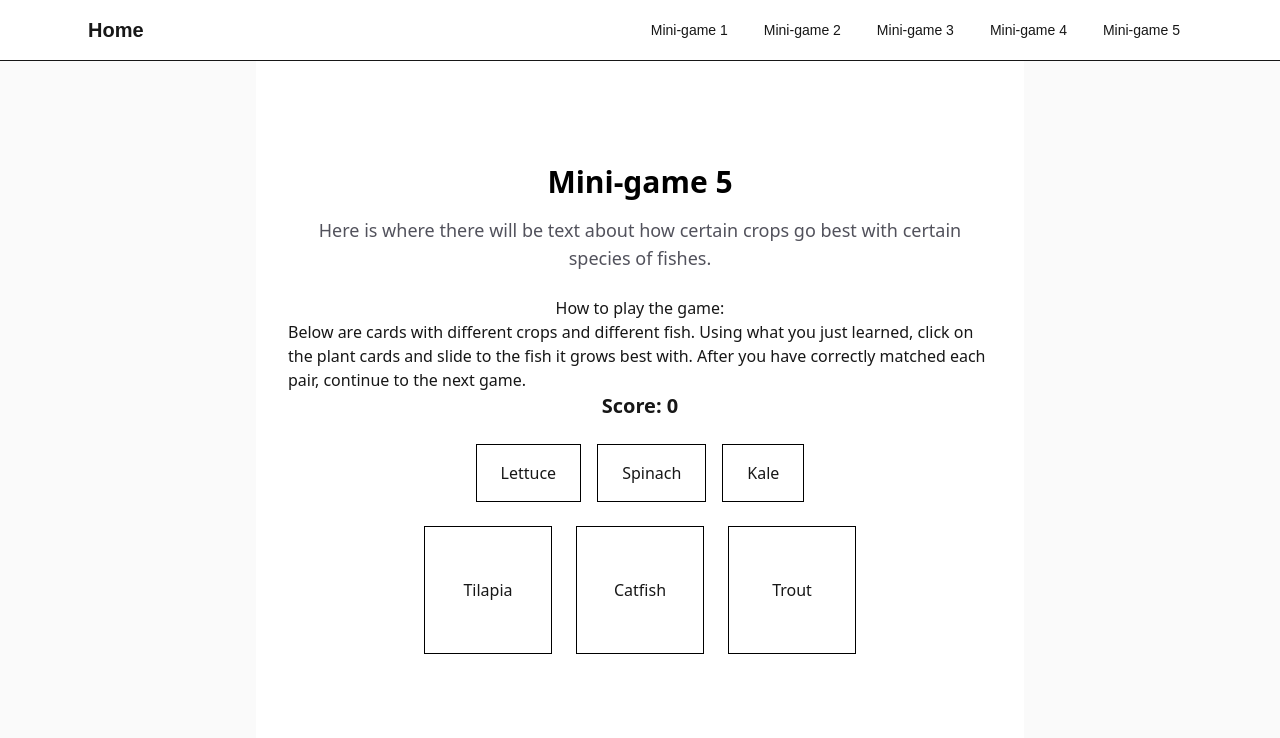
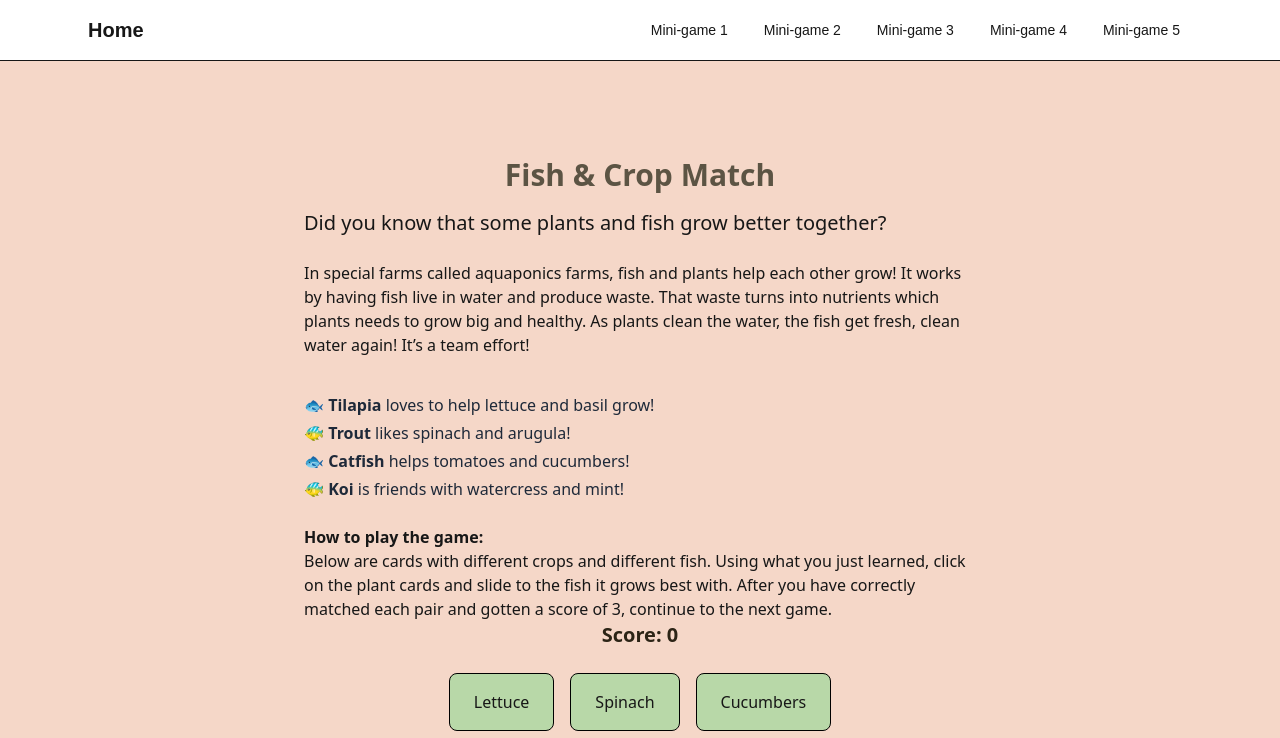
Before and after one commit to AshiJ7/FishFarmFrenzy, a Next.js app: page /mini-game-5 in a window 1280 px wide. Shown: the top 738 px of the page. Built offline with nearby package versions, Linux system fonts and the light colour scheme.

Commit message:
adding color and design to games

```diff
--- a/app/mini-game-5/fishmatch.tsx
+++ b/app/mini-game-5/fishmatch.tsx
@@ -17,8 +17,8 @@ export default function FishCropMatch() {
 
   const crops: Crop[] = [
     { id: 1, name: "Lettuce", fishMatch: 1 },
-    { id: 2, name: "Spinach", fishMatch: 2 },
-    { id: 3, name: "Kale", fishMatch: 3 },
+    { id: 2, name: "Spinach", fishMatch: 3 },
+    { id: 3, name: "Cucumbers", fishMatch: 2 },
   ];
 
   const fish: Fish[] = [
@@ -71,7 +71,7 @@ export default function FishCropMatch() {
   return (
     <div className="flex flex-col items-center gap-6">
 
-      <h2 className="text-xl font-bold">
+      <h2 className="text-xl font-bold text-[var(--color-text-primary)]">
         Score: {score}
       </h2>
 
@@ -82,7 +82,7 @@ export default function FishCropMatch() {
             key={crop.id}
             draggable={!matchedCrops.includes(crop.id)}
             onDragStart={(e) => handleDraggingStart(e, crop)}
-            className="cursor-grab solid border border-black px-6 py-4 bg-white-100 hover:bg-gray-200"
+            className="cursor-grab solid border rounded-lg border-black px-6 py-4 bg-[var(--mint-light)] hover:bg-gray-200"
           >
             {crop.name}
           </div>
@@ -96,7 +96,7 @@ export default function FishCropMatch() {
             key={f.id}
             onDragOver={handleDragOver}
             onDrop={(e) => handleDrop(e, f.id)}
-            className="flex h-32 w-32 items-center justify-center border border-black"
+            className="flex h-32 w-32 items-center rounded-lg justify-center bg-[var(--periwinkle)] border border-black"
           >
             {f.name}
           </div>
--- a/app/mini-game-5/lettuce-game/page.tsx
+++ b/app/mini-game-5/lettuce-game/page.tsx
@@ -172,9 +172,9 @@ useEffect(() => {
 
 
   return (
-    <div className="flex min-h-screen items-center justify-center bg-zinc-50 font-sans dark:bg-black">
-      <main className="flex min-h-screen w-full max-w-3xl flex-col items-center justify-center py-24 px-8 bg-white dark:bg-black">
-        <h1 className="text-3xl font-semibold text-black dark:text-zinc-50">Mini-game 5</h1>
+    <div className="flex min-h-screen items-center justify-center bg-[var(--peach-soft)] font-sans dark:bg-black">
+      <main className="flex min-h-screen w-full max-w-3xl flex-col items-center justify-center py-24 px-8 bg-[var(--peach-soft)] dark:bg-black">
+        <h1 className="text-3xl font-semibold text-[var(--color-text-secondary)] dark:text-zinc-50">Lettuce Catcher</h1>
         <p className="mt-4 max-w-2xl text-center text-lg text-zinc-600 dark:text-zinc-400">
           Blurb about traditional farm stats goes here. This is the educational section.
         </p>
@@ -184,18 +184,24 @@ useEffect(() => {
           You have 30 seconds to catch as much as you can before time runs out! After you can click the retry button to start again.
         </p>
         <br></br>
-        <div id="counter">Lettuce Score : <span>{score}</span></div>
         {!isPlaying && !gameOver && (
-    <button onClick={startGame}>Start Game</button>
+    <button className="p-4 text-left border-2 border-[var(--color-border-light)] rounded-lg hover:border-[var(--teal-medium)] hover:bg-[var(--mint-light)] transition-all text-[var(--color-text-primary)]" onClick={startGame}>Start Game</button>
+  )}
+        <div className="text-xl font-bold text-[var(--color-text-primary)]" id="counter">Lettuce Score : <span>{score}</span></div>
+        {gameOver && (
+    <div>
+      <p>Game Over!</p>
+      <button className="p-4 text-left border-2 border-[var(--color-border-light)] rounded-lg hover:border-[var(--teal-medium)] hover:bg-[var(--mint-light)] transition-all text-[var(--color-text-primary)]" onClick={startGame}>Retry</button>
+    </div>
+
   )}
 
   {isPlaying && <div>Time Left: {timeLeft}</div>}
 
-
-{gameOver && (
+  {!gameOver && (
   <div
     className="falling-objects-container"
-  ref={containerRef} //canvas for now
+    ref={containerRef}
     style={{
       position: 'relative',
       width: '500px',
@@ -205,7 +211,6 @@ useEffect(() => {
       backgroundColor: '#f0f0f0',
     }}
   >
-
     {objects.map(obj => (
       <div
         key={obj.id}
@@ -227,21 +232,24 @@ useEffect(() => {
       tabIndex={0}
       style={{
         position: 'absolute',
-      bottom: '0px',        // anchoring it to the bottom of the canvas
+        bottom: '0px',
         left: `${position.x}px`,
         width: '50px',
         height: '50px',
-      backgroundColor: 'red',
+        fontSize: '40px',
+        display: 'flex',
+        alignItems: 'center',
+        justifyContent: 'center',
         outline: 'none',
       }}
     >
-    Move Me
+      🧺
     </div>
+  </div>
+)}
 
 
 
-</div>
-)}
 
         <nav className="mt-8 flex gap-4">
           <Link href="/" className="text-foreground">Home</Link>
--- a/app/mini-game-5/page.tsx
+++ b/app/mini-game-5/page.tsx
@@ -20,18 +20,44 @@ export default function MiniGame5() {
 
 
   return (
-    <div className="flex min-h-screen items-center justify-center bg-zinc-50 font-sans dark:bg-black">
-      <main className="flex min-h-screen w-full max-w-3xl flex-col items-center justify-center py-24 px-8 bg-white dark:bg-black">
-        <h1 className="text-3xl font-semibold text-black dark:text-zinc-50">Mini-game 5</h1>
-        <p className="mt-4 max-w-2xl text-center text-lg text-zinc-600 dark:text-zinc-400">
-          Here is where there will be text about how certain crops go best with certain species of fishes.
-        </p>
-        <br></br>
-        <h2>How to play the game:</h2>
-        <p>Below are cards with different crops and different fish. Using what you just learned,
-          click on the plant cards and slide to the fish it grows best with.
-          After you have correctly matched each pair, continue to the next game.
-        </p>
+    <div className="flex min-h-screen items-center justify-center bg-[var(--peach-soft)] font-sans dark:bg-black">
+      <main className="flex min-h-screen w-full max-w-3xl flex-col items-center justify-center py-24 px-8 bg-[var(--peach-soft)] dark:bg-black">
+        <div className="max-w-2xl mx-auto">
+
+  <h1 className="text-3xl font-semibold text-center text-[var(--color-text-secondary)] dark:text-zinc-50">
+    Fish & Crop Match
+  </h1>
+
+
+  <h2 className="text-left mt-4 text-xl">
+    Did you know that some plants and fish grow better together?
+  </h2>
+  <br></br>
+
+  <p className="text-left">
+    In special farms called aquaponics farms, fish and plants help each other grow! It works by having fish live in water and produce waste.
+    That waste turns into nutrients which plants needs to grow big and healthy. As plants clean the water, the fish get fresh, clean water again! It’s a team effort!
+  </p>
+
+  <br></br>
+
+  <ul className="mt-3 text-gray-800 space-y-1">
+  <li>🐟 <strong>Tilapia</strong> loves to help lettuce and basil grow!</li>
+  <li>🐠 <strong>Trout</strong> likes spinach and arugula!</li>
+  <li>🐟 <strong>Catfish</strong> helps tomatoes and cucumbers!</li>
+  <li>🐠 <strong>Koi</strong> is friends with watercress and mint!</li>
+</ul>
+
+  <h2 className="text-left mt-6 font-semibold">
+    How to play the game:
+  </h2>
+  <p className="text-left">
+    Below are cards with different crops and different fish. Using what you just learned,
+    click on the plant cards and slide to the fish it grows best with. After you have correctly matched each pair and gotten a score of 3,
+    continue to the next game.
+  </p>
+
+</div>
 
         <FishCropMatch/>
 
--- a/app/mini-game-5/salmon-game/page.tsx
+++ b/app/mini-game-5/salmon-game/page.tsx
@@ -253,9 +253,9 @@ useEffect(() => {
 
 
   return (
-    <div className="flex min-h-screen items-center justify-center bg-zinc-50 font-sans dark:bg-black">
-      <main className="flex min-h-screen w-full max-w-3xl flex-col items-center justify-center py-24 px-8 bg-white dark:bg-black">
-        <h1 className="text-3xl font-semibold text-black dark:text-zinc-50">Mini-game 5</h1>
+    <div className="flex min-h-screen items-center justify-center bg-[var(--peach-soft)] font-sans dark:bg-black">
+      <main className="flex min-h-screen w-full max-w-3xl flex-col items-center justify-center py-24 px-8 bg-[var(--peach-soft)] dark:bg-black">
+        <h1 className="text-3xl font-semibold text-[var(--color-text-secondary)] dark:text-zinc-50">Aquaponics Adventure</h1>
         <p className="mt-4 max-w-2xl text-center text-lg text-zinc-600 dark:text-zinc-400">
           Blurb about aquaponics and it's benefits goes here. This is the educational section.
         </p>
@@ -265,10 +265,10 @@ useEffect(() => {
           You have 30 seconds to catch as much as you can before time runs out! After you can click the retry button to start again.
         </p>
         <br></br>
-        <div id="counter">Lettuce Score : <span>{score}</span> Salmon Score : <span>{score2}</span></div>
+        <div className="text-xl font-bold text-[var(--color-text-primary)]" id="counter">Lettuce Score : <span>{score}</span> Salmon Score : <span>{score2}</span></div>
         <div style={{ marginBottom: "10px" }}>
   {!isPlaying && !gameOver && (
-    <button onClick={startGame}>Start Game</button>
+    <button className="p-4 text-left border-2 border-[var(--color-border-light)] rounded-lg hover:border-[var(--teal-medium)] hover:bg-[var(--mint-light)] transition-all text-[var(--color-text-primary)]" onClick={startGame}>Start Game</button>
   )}
 
   {isPlaying && <div>Time Left: {timeLeft}</div>}
@@ -277,7 +277,7 @@ useEffect(() => {
   {gameOver && (
     <div>
       <p>Game Over!</p>
-      <button onClick={startGame}>Retry</button>
+      <button className="p-4 text-left border-2 border-[var(--color-border-light)] rounded-lg hover:border-[var(--teal-medium)] hover:bg-[var(--mint-light)] transition-all text-[var(--color-text-primary)]" onClick={startGame}>Retry</button>
     </div>
   )}
 </div>
@@ -335,12 +335,15 @@ useEffect(() => {
       left: `${position.x}px`,
       width: '50px',
       height: '50px',
-      backgroundColor: 'red',
-      outline: 'none',
-    }}
-  >
-    Move Me
-  </div>
+      fontSize: '40px',
+        display: 'flex',
+        alignItems: 'center',
+        justifyContent: 'center',
+        outline: 'none',
+      }}
+    >
+      🧺
+    </div>
 
 
 
```
Lines whose indentation alone changed are shown as unchanged.
